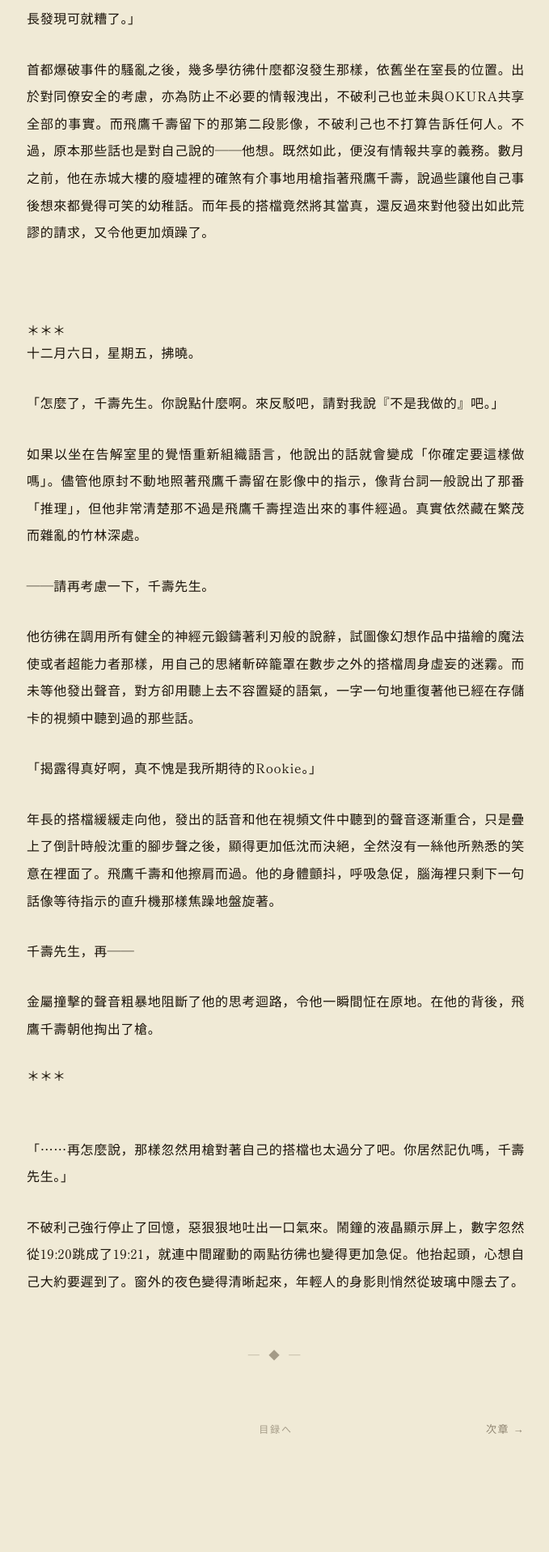
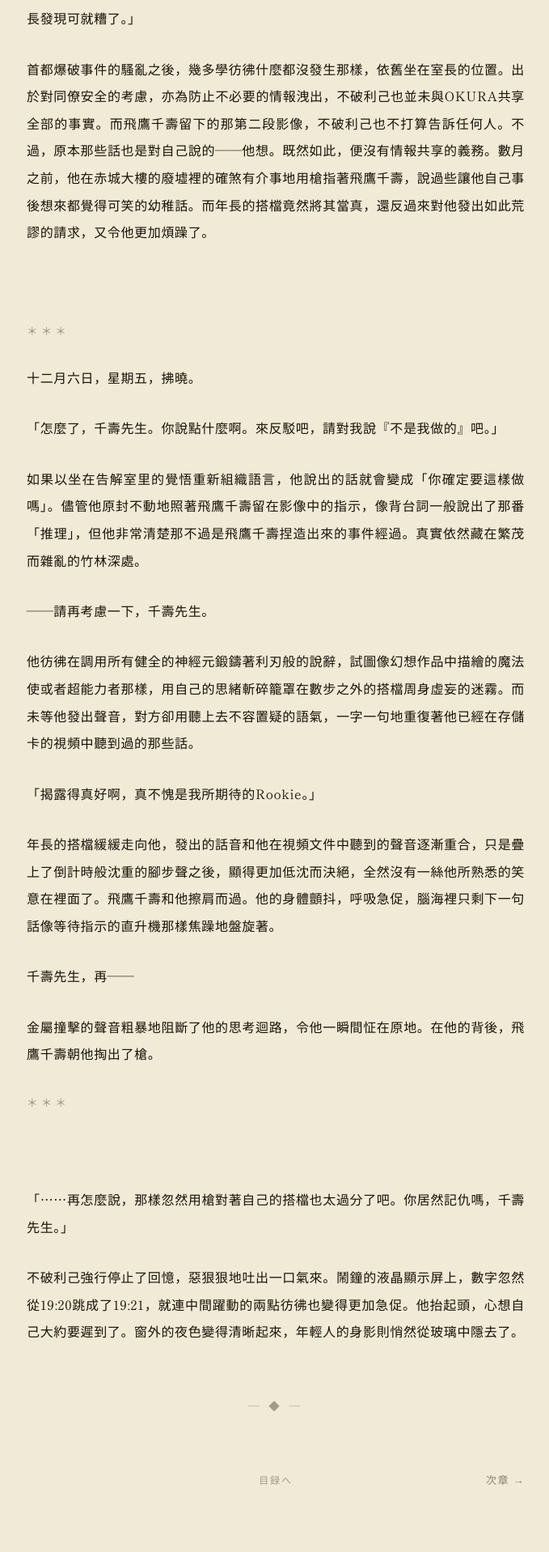
Before and after one commit to AriaYura/eternalnessstudy, a Jekyll site: the page built from posts/takeyabunotsuki/t-01.md, in a window 1280 px wide. Shown: the part 2907-4824 px from the top of the page at 81% size, without its empty margins (299-978 px from the left). Built offline with Jekyll 4.4.1, drawn with Linux system fonts in a browser that asks for light colours; some web fonts are replaced; before the commit the page ends 4761 px from its top, so only the background shows below that.

Commit message:
update scene break in chapter

```diff
--- a/_layouts/chapter.html
+++ b/_layouts/chapter.html
@@ -105,6 +105,18 @@
       font-size: 0.85rem;
     }
 
+    .scene-break{
+        margin: 2rem 0;
+    }
+
+    .scene-break--symbol{
+        color: var(--ink);
+        opacity: 0.4;
+        letter-spacing: 0.3em;
+        font-size: 0.85rem;
+    }
+
+
     /* ── Chapter navigation ── */
     .chapter-nav {
       max-width: 680px;
```
